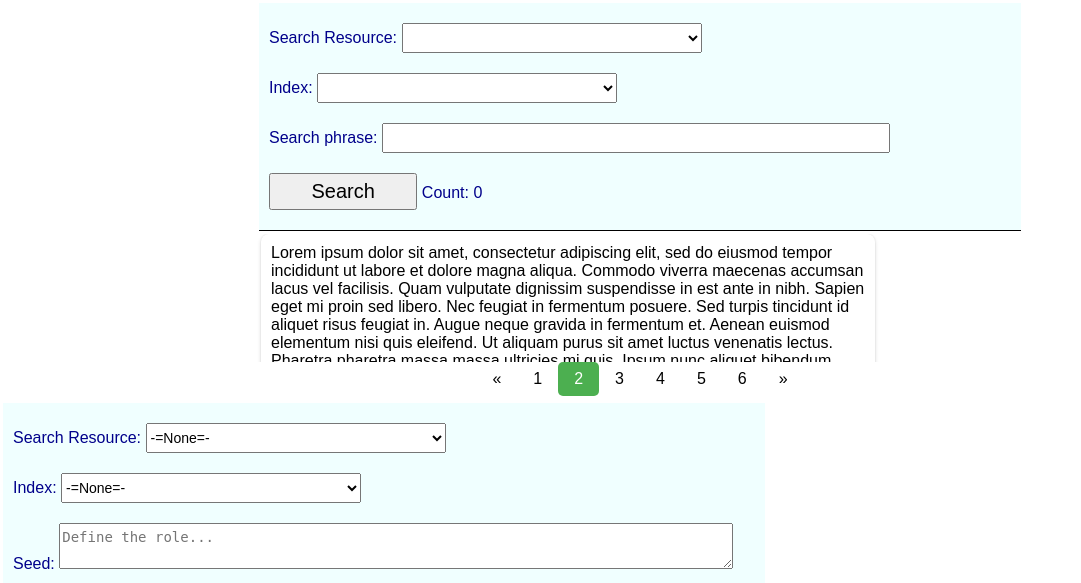
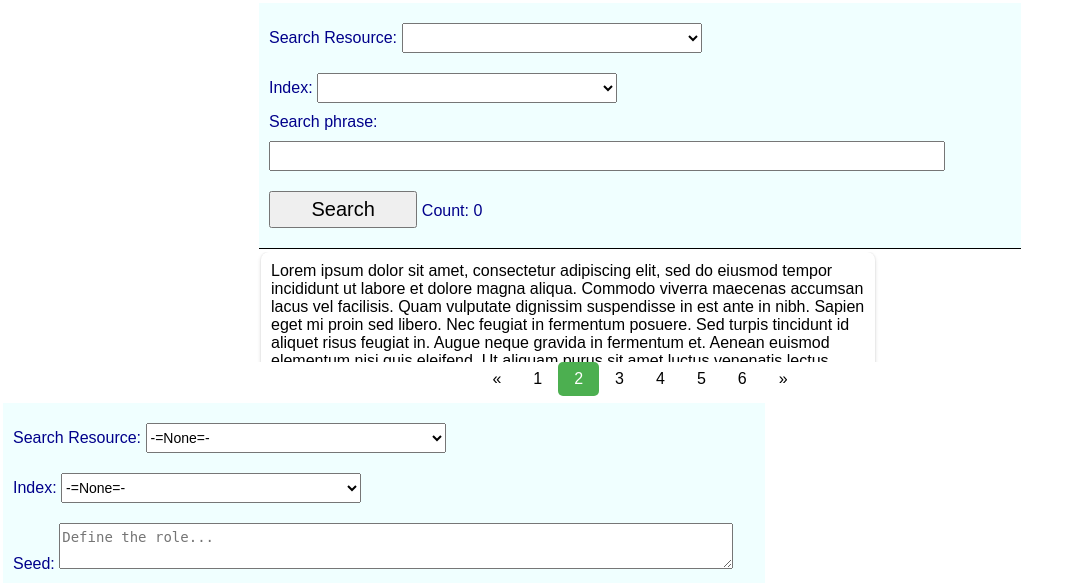
Before and after one commit to smartxr/smart-doc-man, a Flask app: template templates/index.html in a window 1280 px wide. Shown: the top 583 px of the page, without its empty margins (0-1081 px from the left). Run offline with Flask 3, Linux system fonts and the light colour scheme; the template is opened without the code that fills it, so the values that code supplies are empty.

Commit message:
Search field width fix

```diff
--- a/static/styles.css
+++ b/static/styles.css
@@ -240,14 +240,13 @@ select {
     text-decoration: underline;
 }
 
-
 #srchPhrase {
     padding-top: 5px;
     padding-bottom: 5px;
     font-size: 14px;
     margin-top: 10px;
     margin-bottom: 10px;
-    width: 500px;
+    width: 90%;
 }
 
 #search-button {
```
